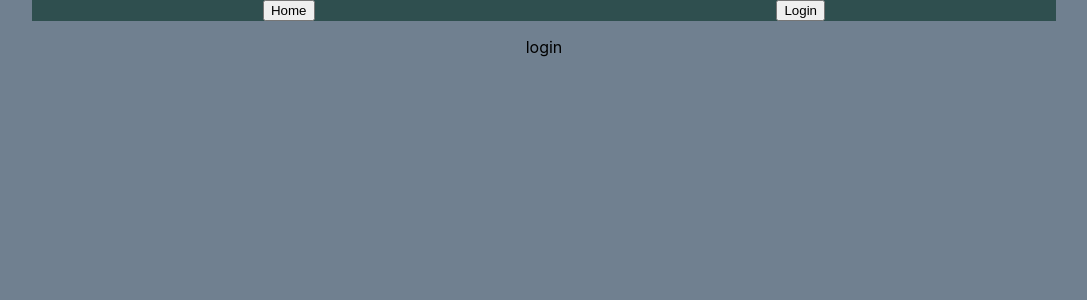
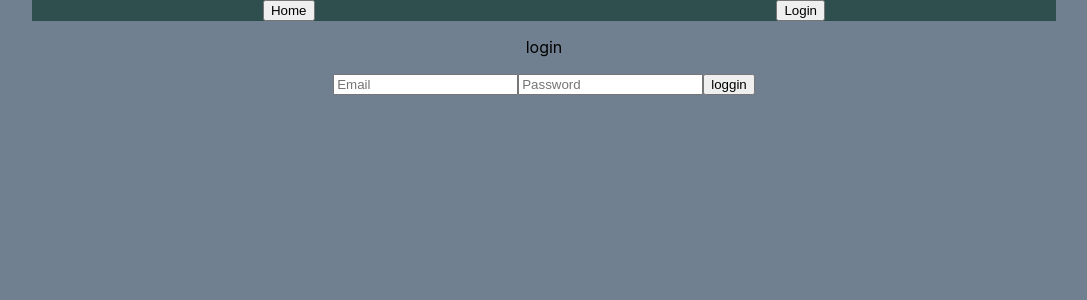
Before and after one commit to nadiasGame/power.dolphins, a React (Create React App) app: page /login in a window 1280 px wide. Shown: the top 300 px of the page, without its empty margins (96-1183 px from the left). Built offline with nearby package versions, Linux system fonts and the light colour scheme.

Commit message:
#33 added login with a check

```diff
--- a/src/components/book.js
+++ b/src/components/book.js
@@ -2,7 +2,6 @@ import './book.css'
 
 function Book(props){
    const { book } = props;
-   console.log(book);
 
     return (
       <section className="BookWrapper">
--- a/src/views/Admin.js
+++ b/src/views/Admin.js
@@ -1,8 +1,23 @@
+import { useSelector } from 'react-redux';
+import { useNavigate } from 'react-router-dom';
+import { useEffect } from 'react'
+
+import Header from '../components/Header';
 import './Admin.css';
-import Header from '../components/Header';
-
 
 function Admin(){
+  const loggedInUser = useSelector((state) => { return state.loggedInUser});
+  const navigate = useNavigate();
+
+  function cheackLoggin(){
+    if(loggedInUser === null){
+      navigate('/home')
+    }
+  }
+
+  useEffect(() => {
+    cheackLoggin();
+  }, []);
 
   return(
     <section>
--- a/src/views/Login.js
+++ b/src/views/Login.js
@@ -1,12 +1,45 @@
-import './Login.css'
-import Header from '../components/Header'
+import { useState, useRef} from 'react';
+import { useSelector, useDispatch } from 'react-redux';
+import { useNavigate } from 'react-router-dom';
+import { setLoggedInUser } from '../actions/userActions';
+
+import Header from '../components/Header';
+import './Login.css';
+
 
 function Login(){
+  const navigate = useNavigate();
+  const emailInput = useRef(null),
+        passwordInput = useRef(null);
+  const users = useSelector((state) => { return state.users}),
+        dispatch = useDispatch();
+
+
+
+
+async function handleLoggin(){
+  if(emailInput.current.value === "" || passwordInput.current.value === ""){
+    alert("fyll i fälten");
+  }
+  let user = users.find(user => user.email === emailInput.current.value && user.password === passwordInput.current.value)
+  if(user){
+    await dispatch(setLoggedInUser(user));
+    navigate('/admin');
+  }else{
+    alert("Login failed");
+}
+}
+
 
   return(
     <section>
     <Header />
     <p>login</p>
+    <section>
+      <input type="text" ref={ emailInput }  placeholder="Email"/>
+      <input type="text" ref={ passwordInput } placeholder="Password"/>
+      <button onClick={ handleLoggin }>loggin</button>
+    </section>
     </section>
   )
 }
```
